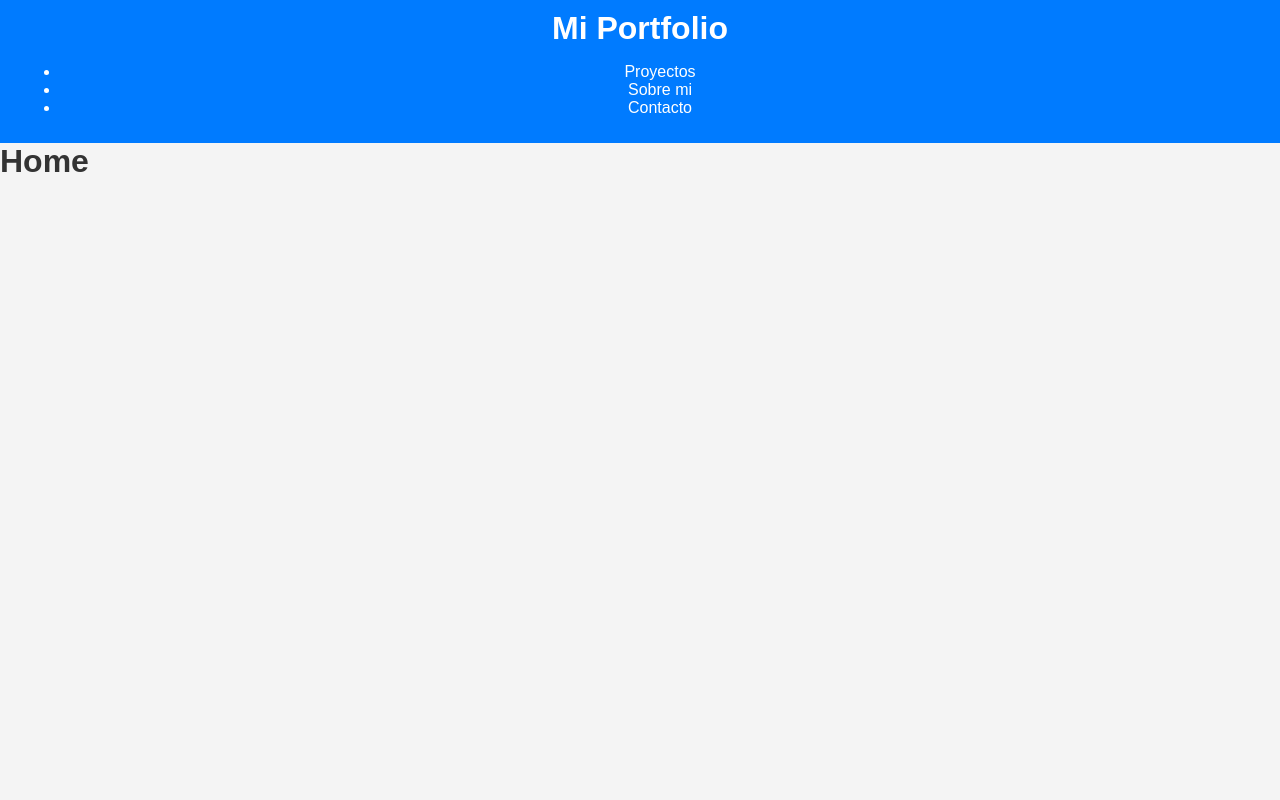
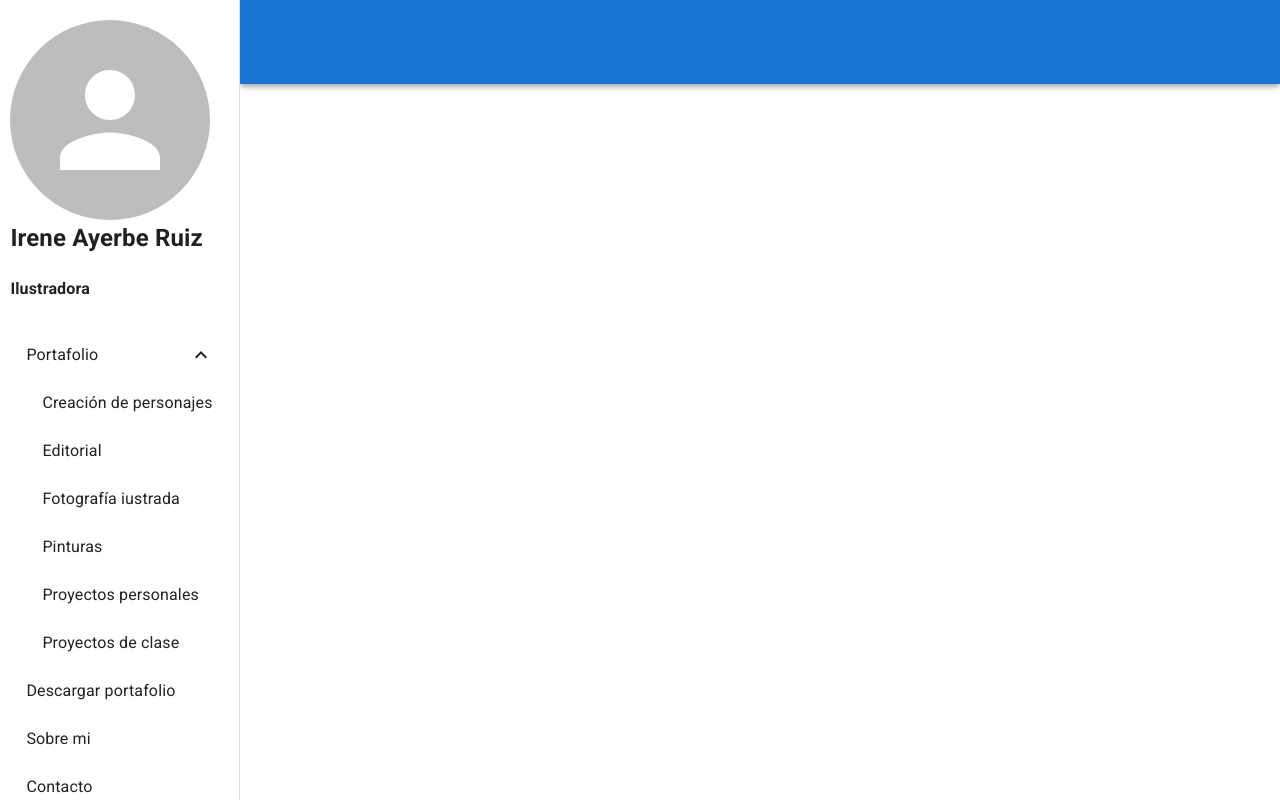
Before and after one commit to MyNameIsClown/art_portfolio, a React (Vite) app: page / in a window 1280 px wide. Built offline with nearby package versions, Linux system fonts and the light colour scheme.

Commit message:
feat: Aside menu

```diff
--- a/src/App.tsx
+++ b/src/App.tsx
@@ -1,11 +1,9 @@
 import './assets/styles.css';
-import Header from './components/Header';
 import Home from './pages/Home';
 
 export default function App() {
   return (
     <div>
-      <Header/>
       <Home/>
     </div>
   );
--- /dev/null
+++ b/src/components/AsideMenu.css
@@ -0,0 +1,3 @@
+.menuContainer{
+    margin: 20px auto;
+}
--- /dev/null
+++ b/src/components/AsideMenu.tsx
@@ -0,0 +1,154 @@
+import * as React from 'react';
+import AppBar from '@mui/material/AppBar';
+import Box from '@mui/material/Box';
+import CssBaseline from '@mui/material/CssBaseline';
+import Drawer from '@mui/material/Drawer';
+import IconButton from '@mui/material/IconButton';
+import MenuIcon from '@mui/icons-material/Menu';
+import Toolbar from '@mui/material/Toolbar';
+import {
+    Avatar,
+    List,
+    ListItemButton,
+    Collapse,
+    ListItemIcon,
+    ListItemText,
+    ListItem
+}
+from '@mui/material';
+import ExpandMoreIcon from '@mui/icons-material/ExpandMore';
+import "./AsideMenu.css"
+import Link from '@mui/material/Link';
+import InboxIcon from '@mui/icons-material/MoveToInbox';
+import ExpandLess from '@mui/icons-material/ExpandLess';
+import ExpandMore from '@mui/icons-material/ExpandMore';
+
+const drawerWidth = 240;
+
+export default function AsideMenu() {
+  const [mobileOpen, setMobileOpen] = React.useState(false);
+  const [isClosing, setIsClosing] = React.useState(false);
+  const [open, setOpen] = React.useState(true);
+  const menuItemsText = [
+    "Creación de personajes",
+    "Editorial",
+    "Fotografía iustrada",
+    "Pinturas",
+    "Proyectos personales",
+    "Proyectos de clase"
+  ]
+
+  const handleClick = () => {
+    setOpen(!open);
+  };
+
+  const handleDrawerClose = () => {
+    setIsClosing(true);
+    setMobileOpen(false);
+  };
+
+  const handleDrawerTransitionEnd = () => {
+    setIsClosing(false);
+  };
+
+  const handleDrawerToggle = () => {
+    if (!isClosing) {
+      setMobileOpen(!mobileOpen);
+    }
+  };
+
+  const drawer = (
+    <div className='menuContainer'>
+      <Avatar
+        alt="Irene Ayerbe"
+        sx={{ width: 200, height: 200 }}
+        />
+        <h1>Irene Ayerbe Ruiz</h1>
+        <h4>Ilustradora</h4>
+        <List>
+            <ListItemButton onClick={handleClick}>
+                <ListItemText primary="Portafolio" />
+                {open ? <ExpandLess /> : <ExpandMore />}
+            </ListItemButton>
+            <Collapse in={open} timeout="auto" unmountOnExit>
+                <List component="div" disablePadding>
+                    {menuItemsText.map((item, index)=>(
+                        <ListItemButton sx={{ pl: 4 }}>
+                            <ListItemText primary={item} />
+                        </ListItemButton>
+                    ))}
+                </List>
+            </Collapse>
+            <ListItemButton>
+                <ListItemText primary="Descargar portafolio" />
+            </ListItemButton>
+            <ListItemButton>
+                <ListItemText primary="Sobre mi" />
+            </ListItemButton>
+            <ListItemButton>
+                <ListItemText primary="Contacto" />
+            </ListItemButton>
+            <ListItemButton>
+                <ListItemText primary="correo@gmail.com" />
+            </ListItemButton>
+        </List>
+    </div>
+  );
+
+  return (
+    <Box sx={{ display: 'flex' }}>
+      <CssBaseline />
+      <AppBar
+        position="fixed"
+        sx={{
+          width: { sm: `calc(100% - ${drawerWidth}px)` },
+          ml: { sm: `${drawerWidth}px` },
+        }}
+      >
+        <Toolbar>
+          <IconButton
+            color="inherit"
+            aria-label="open drawer"
+            edge="start"
+            onClick={handleDrawerToggle}
+            sx={{ mr: 2, display: { sm: 'none' } }}
+          >
+            <MenuIcon />
+          </IconButton>
+        </Toolbar>
+      </AppBar>
+      <Box
+        component="nav"
+        sx={{ width: { sm: drawerWidth }, flexShrink: { sm: 0 } }}
+        aria-label="mailbox folders"
+      >
+        {/* The implementation can be swapped with js to avoid SEO duplication of links. */}
+        <Drawer
+          variant="temporary"
+          open={mobileOpen}
+          onTransitionEnd={handleDrawerTransitionEnd}
+          onClose={handleDrawerClose}
+          ModalProps={{
+            keepMounted: true, // Better open performance on mobile.
+          }}
+          sx={{
+            display: { xs: 'block', sm: 'none' },
+            '& .MuiDrawer-paper': { boxSizing: 'border-box', width: drawerWidth },
+          }}
+        >
+          {drawer}
+        </Drawer>
+        <Drawer
+          variant="permanent"
+          sx={{
+            display: { xs: 'none', sm: 'block' },
+            '& .MuiDrawer-paper': { boxSizing: 'border-box', width: drawerWidth },
+          }}
+          open
+        >
+          {drawer}
+        </Drawer>
+      </Box>
+    </Box>
+  );
+}
--- a/src/components/Header.tsx
+++ /dev/null
@@ -1,17 +0,0 @@
-import { Link } from 'react-router-dom';
-import "../assets/styles.css"
-
-export default function Header() {
-    return (
-        <header className="header">
-            <h1>Mi Portfolio</h1>
-            <nav>
-                <ul>
-                    <li>Proyectos</li>
-                    <li>Sobre mi</li>
-                    <li>Contacto</li>
-                </ul>
-            </nav>
-        </header>
-    );
-};
--- a/src/pages/Home.tsx
+++ b/src/pages/Home.tsx
@@ -1,7 +1,16 @@
+import AsideMenu from "../components/AsideMenu";
+import { Box, Toolbar } from "@mui/material";
+
 export default function Home() {
     return (
         <div>
-            <h1>Home</h1>
+            <AsideMenu/>
+            <Box
+                component="main"
+                sx={{ flexGrow: 1, p: 3, width: { sm: `calc(100% - 240px)` } }}
+            >
+                <Toolbar />
+            </Box>
         </div>
     );
 }
```
Also changed, not shown: src/components/ContactMenu.tsx (deleted, +0 -7 lines).
